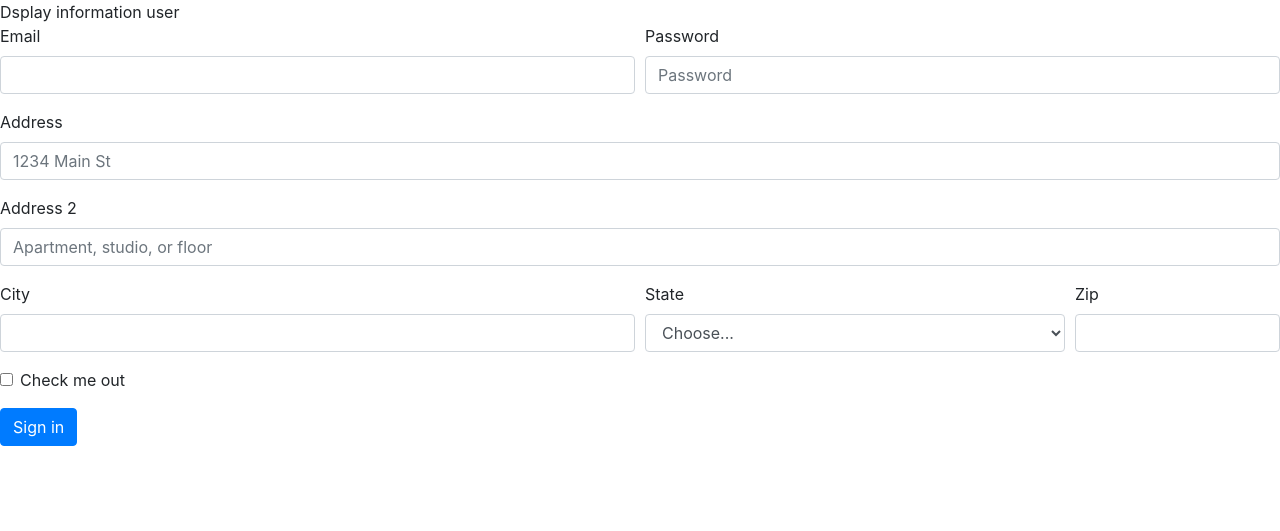
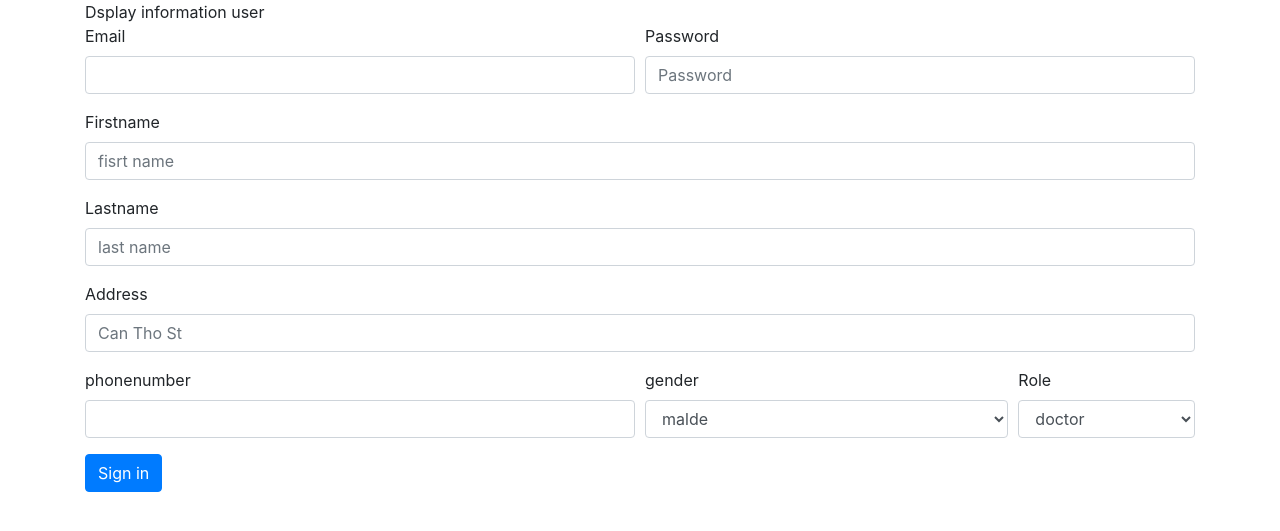
Before and after one commit to LuanLion/BaiTapJS, a Node project: template src/views/Post-CRUD.ejs in a window 1280 px wide. Shown: the top 531 px of the page. Run offline with Node 20 templates, Linux system fonts and the light colour scheme; the template is opened without the code that fills it, so the values that code supplies are empty.

Commit message:
change 5/9

```diff
--- a/package.json
+++ b/package.json
@@ -4,6 +4,7 @@
   "description": "",
   "main": "index.js",
   "dependencies": {
+    "bcryptjs": "^2.4.3",
     "body-parser": "^1.19.0",
     "dotenv": "^8.2.0",
     "ejs": "^3.1.5",
--- a/src/route/web.js
+++ b/src/route/web.js
@@ -13,7 +13,8 @@ let initWebRoutes=(app)=>{
         return res.send("hello world, i am luanMaster");
     })
     router.get("/home",Home.getHomePage);
-    router.post("/Post-CRUD",Home.postCRUD);
+    router.get("/post",Home.postCRUD);
+    router.post("/post-file",Home.postfile);
 
 
     return app.use("/",router);// funcion with return the routers define above
--- a/src/server.js
+++ b/src/server.js
@@ -2,7 +2,7 @@ var express = require('express');
 var bodyParser = require('body-parser');
 var viewEngine= require('./config/viewEngine');
 var initWebRoutes= require('./route/web');
-var connectDB=require('./config/connectDB');
+var sequelize=require('./config/connectDB');
 
 // import bodyParser from "body-parser";// get the paramenters form client for server
 // import viewEngine from "./config/viewEngine";
@@ -19,7 +19,8 @@ app.use(bodyParser.urlencoded({extended: true}))
 
 viewEngine(app);
 initWebRoutes(app);
-connectDB();
+sequelize;
+
 
 let port= process.env.PORT || 3000;//if port = undefine then port=3000
 
--- a/src/views/Post-CRUD.ejs
+++ b/src/views/Post-CRUD.ejs
@@ -17,8 +17,8 @@
 <!-- Latest compiled JavaScript -->
 <script src="https://maxcdn.bootstrapcdn.com/bootstrap/4.5.2/js/bootstrap.min.js"></script>
 </head>
-<body>
-    <form action="/Post-CRUD" method="POST">
+<body><div class="container">
+  <form action='post-file' method="POST" >
     <div class="form-name">Dsplay information user</div>
     <div class="form-row">
       <div class="form-group col-md-6">
@@ -31,39 +31,41 @@
       </div>
     </div>
     <div class="form-group">
-          <label for="inputAddress">Address</label>
-          <input type="text" class="form-control" id="inputAddress" placeholder="1234 Main St">
+      <label for="inputAddress">Firstname</label>
+      <input type="text" class="form-control" name="firstname" placeholder="fisrt name">
     </div>
     <div class="form-group">
-          <label for="inputAddress2">Address 2</label>
-          <input type="text" class="form-control" id="inputAddress2" placeholder="Apartment, studio, or floor">
+      <label for="inputAddress2">Lastname</label>
+      <input type="text" class="form-control" name="lastname" placeholder="last name">
+    </div>
+    <div class="form-group">
+      <label for="inputAddress2">Address</label>
+      <input type="text" class="form-control" name="address" placeholder="Can Tho St">
     </div>
     <div class="form-row">
       <div class="form-group col-md-6">
-            <label for="inputCity">City</label>
-            <input type="text" class="form-control" id="inputCity">
+        <label for="inputCity">phonenumber</label>
+        <input type="text" class="form-control" name="phonenumber">
       </div>
       <div class="form-group col-md-4">
-            <label for="inputState">State</label>
-            <select id="inputState" class="form-control">
-              <option selected>Choose...</option>
-              <option>...</option>
+        <label for="inputState">gender</label>
+        <select name="gander" class="form-control">
+          <option selected value="1">malde</option>
+          <option value="2">fmalde</option>
         </select>
       </div>
       <div class="form-group col-md-2">
-            <label for="inputZip">Zip</label>
-            <input type="text" class="form-control" id="inputZip">
+        <label for="inputZip">Role</label>
+        <select name="roleId" class="form-control">
+          <option selected value="doctor">doctor</option>
+          <option value="patient">patient</option>
+        </select>
       </div>
     </div>
-        <div class="form-group">
-          <div class="form-check">
-            <input class="form-check-input" type="checkbox" id="gridCheck">
-            <label class="form-check-label" for="gridCheck">
-              Check me out
-            </label>
-          </div>
-        </div>
+
     <button type="submit" class="btn btn-primary">Sign in</button>
   </form>
+</div>
+
 </body>
 </html>
```
Also changed, not shown: src/config/connectDB.js (+11 -5 lines), src/controller/Home.js (+12 -4 lines), src/models/user.js (+3 -4 lines), src/service/CRUDservice.js (added, +43 -0 lines), 1 other file. Lines whose indentation alone changed are shown as unchanged.
